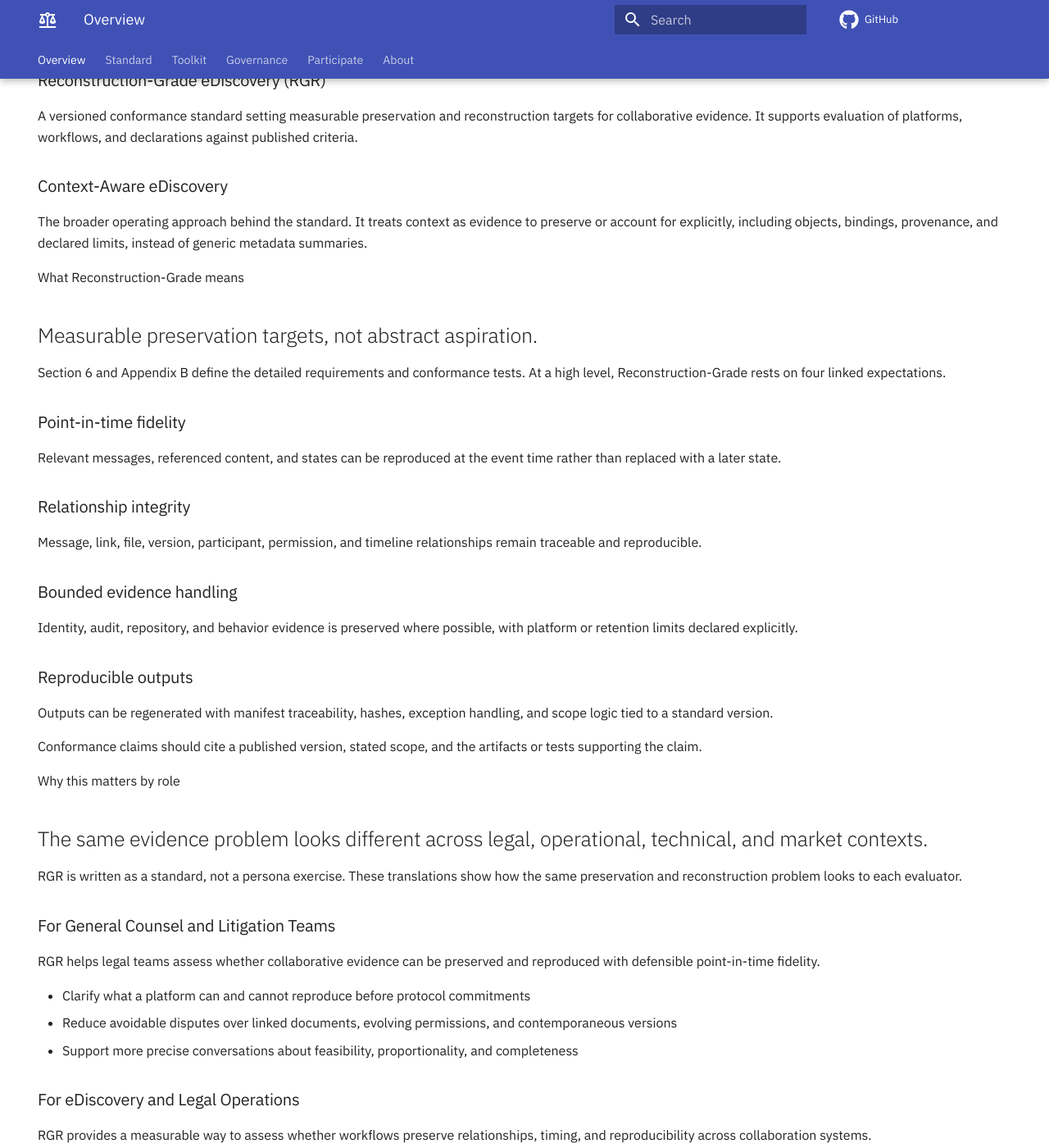
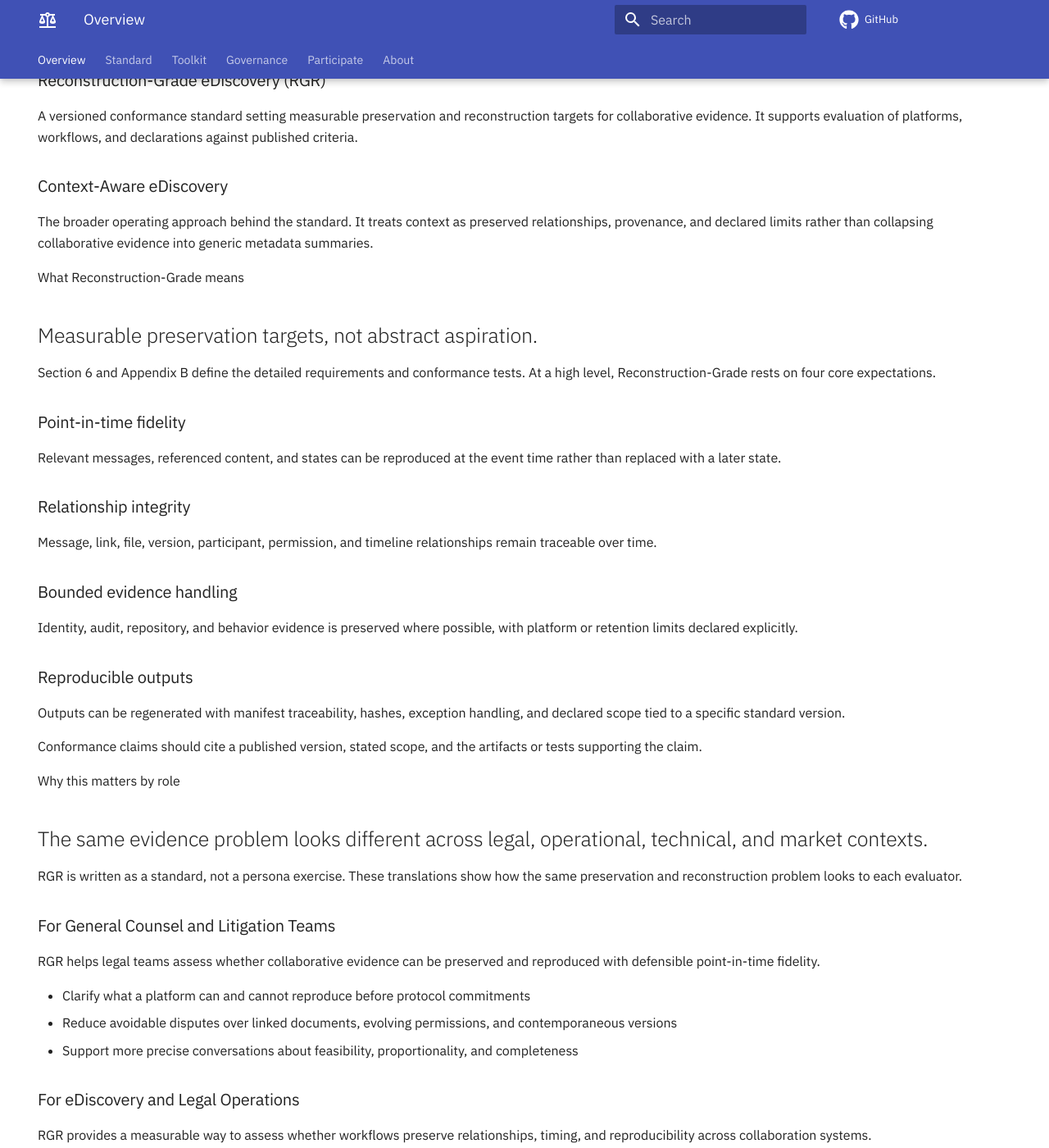
Before and after one commit to cloudficient/reconstruction-grade-ediscovery-standard, an MkDocs documentation site: the page built from standard/index.md, in a window 1280 px wide and 1400 px high, scrolled down 2010 px. Shown: the whole window at 82% size. Built offline with MkDocs 1.6.1 and Material for MkDocs 9.7.7, drawn with Linux system fonts in a browser that asks for light colours; comment, search, counter and statistics services are not loaded; some of the changed text lies outside the part shown.

Commit message:
final fix index.md

```diff
--- a/standard/index.md
+++ b/standard/index.md
@@ -107,7 +107,7 @@ A versioned conformance standard setting measurable preservation and reconstruct
 <article class="rgr-card" markdown="1">
 ### Context-Aware eDiscovery
 
-The broader operating approach behind the standard. It treats context as evidence to preserve or account for explicitly, including objects, bindings, provenance, and declared limits, instead of generic metadata summaries.
+The broader operating approach behind the standard. It treats context as preserved relationships, provenance, and declared limits rather than collapsing collaborative evidence into generic metadata summaries.
 </article>
 </div>
 </section>
@@ -116,7 +116,7 @@ The broader operating approach behind the standard. It treats context as evidenc
 <p class="rgr-section__eyebrow">What Reconstruction-Grade means</p>
 ## Measurable preservation targets, not abstract aspiration.
 
-<p class="rgr-section__lede">Section 6 and Appendix B define the detailed requirements and conformance tests. At a high level, Reconstruction-Grade rests on four linked expectations.</p>
+<p class="rgr-section__lede">Section 6 and Appendix B define the detailed requirements and conformance tests. At a high level, Reconstruction-Grade rests on four core expectations.</p>
 
 <div class="rgr-card-grid rgr-card-grid--2" markdown="1">
 <article class="rgr-card" markdown="1">
@@ -128,7 +128,7 @@ Relevant messages, referenced content, and states can be reproduced at the event
 <article class="rgr-card" markdown="1">
 ### Relationship integrity
 
-Message, link, file, version, participant, permission, and timeline relationships remain traceable and reproducible.
+Message, link, file, version, participant, permission, and timeline relationships remain traceable over time.
 </article>
 
 <article class="rgr-card" markdown="1">
@@ -140,7 +140,7 @@ Identity, audit, repository, and behavior evidence is preserved where possible,
 <article class="rgr-card" markdown="1">
 ### Reproducible outputs
 
-Outputs can be regenerated with manifest traceability, hashes, exception handling, and scope logic tied to a standard version.
+Outputs can be regenerated with manifest traceability, hashes, exception handling, and declared scope tied to a specific standard version.
 </article>
 </div>
 
@@ -275,7 +275,7 @@ Enterprises, law firms, providers, vendors, and individual practitioners can con
 
 <section class="rgr-section--muted" markdown="1">
 <p class="rgr-section__eyebrow">Boundaries and limits</p>
-## RGR defines preservation targets and declared limits. It does not eliminate evidence or platform limits.
+## RGR defines measurable preservation targets, not universal certainty.
 
 <div class="rgr-card rgr-card--quiet" markdown="1">
 - This standard does not itself create legal duties.
```
